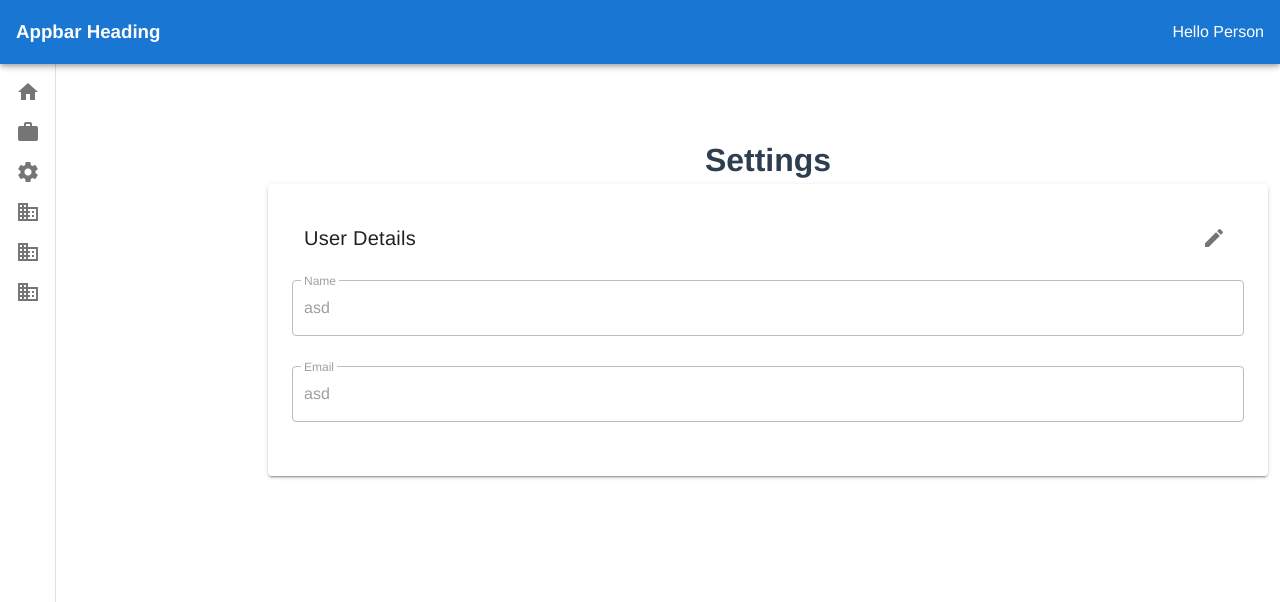
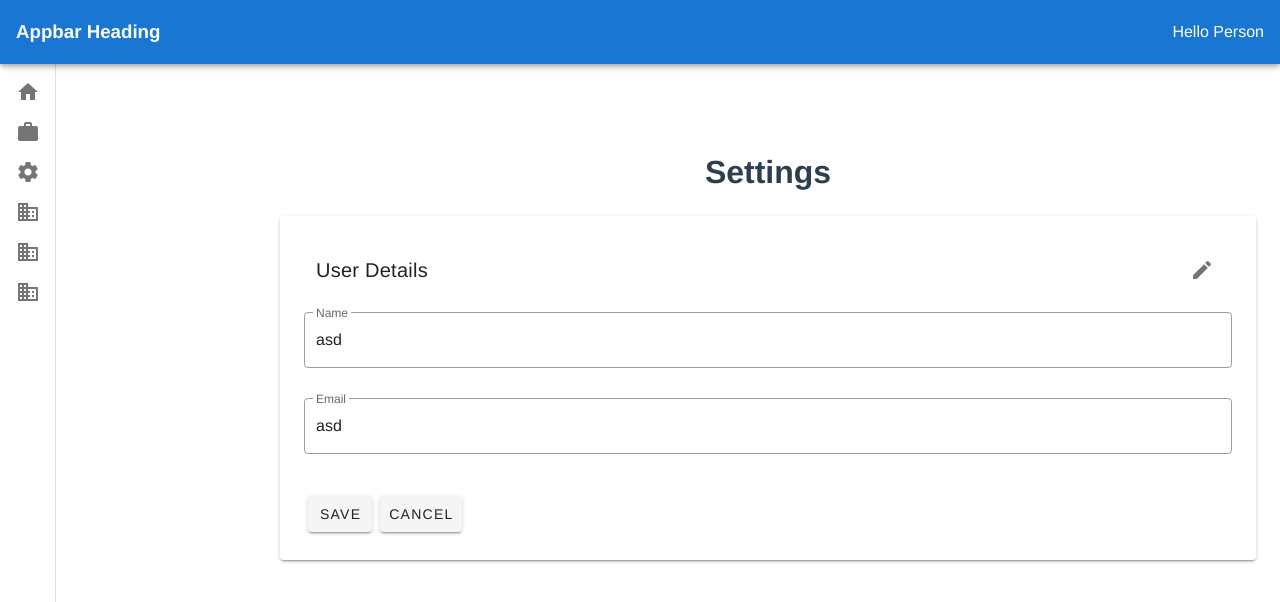
Before and after one commit to plasmatech8/vue-practice, a Vue app in the folder 05_vue_practice_plus_2/: page /settings in a window 1280 px wide. Both pictures are taken after a click on the button "edit". Shown: the top 602 px of the page. Built offline with nearby package versions, Linux system fonts and the light colour scheme.

Commit message:
Update settings page

```diff
--- a/05_vue_practice_plus_2/src/views/SettingsPage.vue
+++ b/05_vue_practice_plus_2/src/views/SettingsPage.vue
@@ -1,20 +1,25 @@
 <template>
   <div>
-    <h1>Settings</h1>
+    <v-container>
+      <!-- Heading -->
+      <h1 class="mb-5">Settings</h1>
+
+      <!-- User Details Panel -->
       <v-card class="pa-5">
         <v-card-title class="mb-5">
           <span>User Details</span>
-        <v-btn icon class="ml-auto">
+          <v-btn icon class="ml-auto" @click="editMode">
             <v-icon>edit</v-icon>
           </v-btn>
         </v-card-title>
+
         <v-card-text>
           <v-form>
             <v-row>
               <v-text-field
                 label="Name"
                 outlined
-              disabled
+                :disabled="!editing"
                 value="asd"
               ></v-text-field>
             </v-row>
@@ -22,13 +27,19 @@
               <v-text-field
                 label="Email"
                 outlined
-              disabled
+                :disabled="!editing"
                 value="asd"
               ></v-text-field>
             </v-row>
           </v-form>
         </v-card-text>
+
+        <v-card-actions v-if="editing">
+          <v-btn @click="saveEdit">Save</v-btn>
+          <v-btn @click="cancelEdit">Cancel</v-btn>
+        </v-card-actions>
       </v-card>
+    </v-container>
   </div>
 </template>
 
@@ -36,8 +47,21 @@
 export default {
   data() {
     return {
+      currentUser: {},
+      cachedUser: {},
       editing: false,
     };
+  },
+  methods: {
+    editMode() {
+      this.editing = true;
+    },
+    saveEdit() {
+      this.editing = false;
+    },
+    cancelEdit() {
+      this.editing = false;
+    },
   },
 };
 </script>
```
Lines whose indentation alone changed are shown as unchanged.
